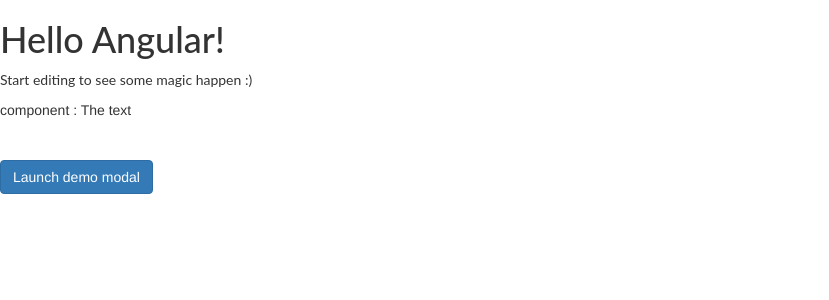
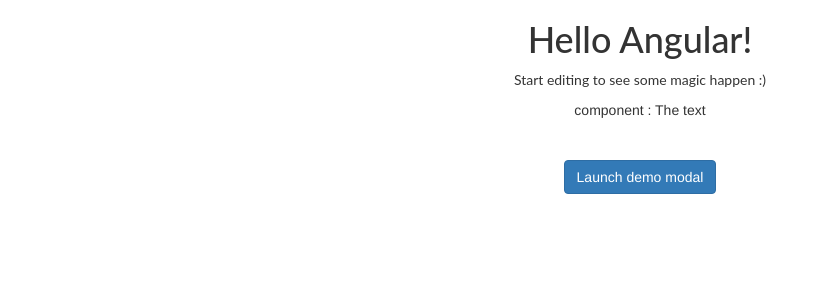
Before and after one commit to mjedli/angular-modal-bootstrap, an Angular app: page / in a window 1280 px wide. Shown: the top 300 px of the page, without its empty margins (0-829 px from the left). Built offline with nearby package versions, Linux system fonts and the light colour scheme.

Commit message:
1 file modified

```diff
--- a/src/app/app.component.html
+++ b/src/app/app.component.html
@@ -1,10 +1,12 @@
+<my-app-modal title={{text}}>loading</my-app-modal>
+
+<div align="center">
   <hello name="{{ name }}"></hello>
+
   <p>
     Start editing to see some magic happen :)
   </p>
   <div>component : {{text}}</div>
-
-<my-app-modal title={{text}}>loading</my-app-modal>
 
   <br><br>
 
@@ -13,3 +15,4 @@
       Launch demo modal
     </button>
   </div>
+</div>
```
Lines whose indentation alone changed are shown as unchanged.
